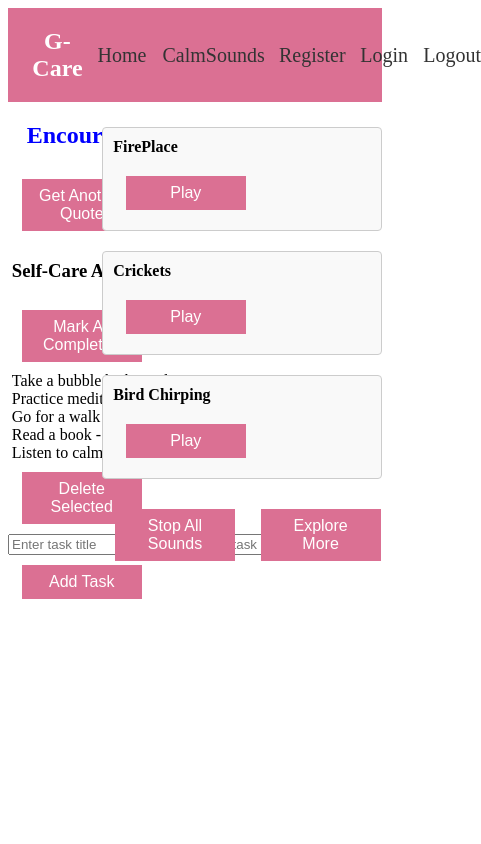
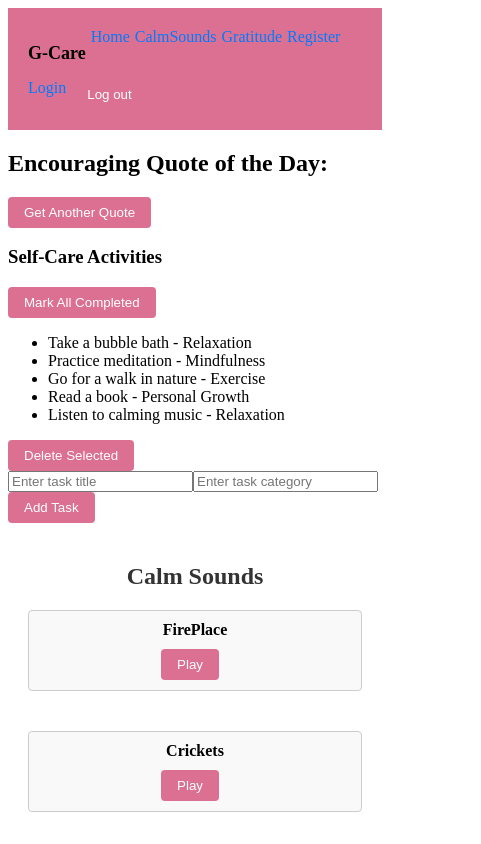
Before and after one commit to gatwirival/CalmG-Care, a Next.js app: page / in a window 390 px wide. Shown: the top 844 px of the page, 481 px wide, since content can reach past the window. Built offline with nearby package versions, Linux system fonts and the light colour scheme; no server answers.

Commit message:
Logout(fixing acess rights) and styling

```diff
--- a/pages/Login.js
+++ b/pages/Login.js
@@ -3,6 +3,7 @@ import { useRouter } from "next/router";
 import { login } from "../appwrite";
 import Link from "next/link";
 import Header from "./components/Header";
+import Footer from "./components/Footer";
 
 export default function LogIn() {
   const [email, setEmail] = useState("");
@@ -63,6 +64,7 @@ export default function LogIn() {
         Register
       </Link>
     </form>
+    <Footer/>
     </>
   );
 }
--- a/pages/Register.js
+++ b/pages/Register.js
@@ -2,6 +2,7 @@ import { useState } from "react";
 import { register } from "../appwrite";
 import Link from "next/link";
 import Header from "./components/Header";
+import Footer from "./components/Footer";
 
 export default function SignUp() {
   const [email, setEmail] = useState("");
@@ -66,6 +67,7 @@ export default function SignUp() {
         Login
       </Link>
     </form>
+    <Footer/>
     </>
   );
 }
--- a/pages/components/Calmsounds.js
+++ b/pages/components/Calmsounds.js
@@ -28,7 +28,8 @@ const CalmSounds = () => {
   };
 
   return (
-    <div style={{ position: 'fixed', top: '15%', right: '2%' }}>
+    <div className="calm-sounds">
+      <h2 className="component-title">Calm Sounds</h2>
       <div className="sounds-container">
         {sounds.map((sound) => (
           <div
--- /dev/null
+++ b/pages/components/Footer.js
@@ -0,0 +1,14 @@
+import React from 'react';
+
+const Footer = () => {
+  return (
+    <footer className="footer">
+      <div className="footer-content">
+        <p>&copy; {new Date().getFullYear()} G-Care. All rights reserved.</p>
+        <p>Terms of Service | Privacy Policy</p>
+      </div>
+    </footer>
+  );
+};
+
+export default Footer;
--- a/pages/components/Header.js
+++ b/pages/components/Header.js
@@ -1,6 +1,7 @@
 // Header.js
 
 import Link from 'next/link';
+import Logout from './Logout';
 
 const Header = () => {
   return (
@@ -21,6 +22,11 @@ const Header = () => {
             </Link>
           </li>
           <li>
+            <Link href="/Gratitude" legacyBehavior>
+              Gratitude
+            </Link>
+          </li>
+          <li>
             <Link href="/Register" legacyBehavior>
               Register
             </Link>
@@ -30,11 +36,7 @@ const Header = () => {
               Login
             </Link>
           </li>
-          <li>
-            <Link href="/Logout" legacyBehavior>
-              Logout
-            </Link>
-          </li>
+          <Logout/>
         </ul>
       </nav>
     </header>
--- /dev/null
+++ b/pages/components/Logout.js
@@ -0,0 +1,37 @@
+import { useEffect, useState } from "react";
+import { useRouter } from "next/router";
+import { getUserData, logout } from "../../appwrite";
+
+function Logout() {
+  const router = useRouter();
+  const [user, setUser] = useState(null);
+
+  useEffect(() => {
+    getUserData()
+      .then((account) => setUser(account))
+      .catch((error) => {
+        if (router.pathname !== "/Register" && router.pathname !== "/") {
+          router.push('/Login');
+        }
+      });
+  }, []);
+
+  const handleLogOut = () => {
+    logout()
+      .then(() => router.push('/Login'))
+      .catch((error) => console.log("Logout error:", error));
+  };
+
+  if (!user && router.pathname !== "/Register" && router.pathname !== "/") {
+    return <p>You aren't logged in.</p>;
+  }
+
+  return (
+    <div>
+      {user && <p>Logged in as {user.email}</p>}
+      <button onClick={handleLogOut}>Log out</button>
+    </div>
+  );
+}
+
+export default Logout;
--- a/pages/global.css
+++ b/pages/global.css
@@ -1,4 +1,4 @@
-  body {
+body {
     color: rgb(var(--foreground-rgb));
     background: linear-gradient(
         to bottom,
@@ -22,71 +22,26 @@
   button {
     background-color: palevioletred;
     color: #fff;
-    border: none;
-    margin: 10px;
-    font-size: 16px;
-    font-family: sans-serif;
-    text-align: center;
+    padding: 10px 20px;
+    border-radius: 4px;
     cursor: pointer;
-    display: inline-block;
-    width: 120px;
-    padding: 8px 16px;
-    position: relative;
-    left: 1%;
-
+    border: 2px solid #ccc;
   }
-
-  .horizontal-header {
-    display: flex; /* Enables horizontal layout */
-    align-items: center; /* Centers items vertically */
-  }
-
-  /* Additional styles for the header */
-  header {
-      background-color: palevioletred;
-      color: white;
-      font-size: 20px;
-      padding: 20px;
-      text-align: center;
-      shape-margin: 0%;
-  }
-
-  ul {
-    list-style: none;
+/*HeADER*/
+  ul.horizontal-header {
+    display: flex;
+    flex-wrap: wrap;
+    list-style-type: none;
     margin: 0;
     padding: 0;
-    left: 5%;
+    background-color: palevioletred;
+    padding: 20px;
   }
 
   li {
-    margin-right: 15px;
-    position: relative;
-    left: 1%;
+    margin-right: 20px;
   }
 
-  h1 {
-    font-size: 24px;
-    margin: 0;
-    padding: 10;
-    position: relative;
-    left: 2%;
-  }
-  h2{
-    color: blue;
-    position: relative;
-    left: 5%;
-  }
-  h3{
-    position: relative;
-    left: 1%;
-  }
-
-  a {
-    text-decoration: none;
-    color: #333;
-    position: relative;
-    left: 2%;
-  }
   /*sound*/
   .sound {
     margin-bottom: 20px;
@@ -104,6 +59,7 @@
     font-weight: bold;
     margin-bottom: 10px;
   }
+
   /*login and signup form*/
   .form {
     max-width: 300px;
@@ -138,9 +94,202 @@
     border-radius: 4px;
     cursor: pointer;
   }
+
   .register-link {
     display: block;
     margin-top: 10px;
     text-align: center;
     color: #007bff;
   }
+
+  /*Footer*/
+  .footer {
+    background-color: #f2f2f2;
+    padding: 20px;
+    text-align: center;
+  }
+
+  .footer-content {
+    display: flex;
+    justify-content: space-between;
+    align-items: center;
+  }
+
+  .footer p {
+    margin: 0;
+  }
+
+  .footer p:first-child {
+    font-weight: bold;
+  }
+
+  /* Responsive Styles */
+
+  @media only screen and (max-width: 768px) {
+    .container {
+      text-align: left;
+    }
+
+    .title {
+      font-size: 20px;
+      margin-bottom: 15px;
+      left: 0;
+    }
+
+    h1 {
+      font-size: 20px;
+      left: 0;
+    }
+
+    h2 {
+      left: 0;
+    }
+
+    h3 {
+      left: 0;
+    }
+
+    ul {
+      left: 0;
+    }
+
+    li {
+      left: 0;
+    }
+
+    a {
+      left: 0;
+    }
+
+    .form {
+      max-width: 100%;
+      padding: 5%;
+    }
+
+    .form-group {
+      margin-bottom: 15px;
+    }
+  }
+  /*Calmsounds Component*/
+  .calm-sounds {
+    text-align: center;
+    padding: 20px;
+  }
+
+  .component-title {
+    font-size: 24px;
+    margin-bottom: 20px;
+    color: #333;
+  }
+
+  .sounds-container {
+    display: grid;
+    grid-template-columns: repeat(auto-fit, minmax(200px, 1fr));
+    gap: 20px;
+    margin-bottom: 20px;
+  }
+
+  .sound {
+    background-color: #f9f9f9;
+    padding: 10px;
+    border: 1px solid #ccc;
+    border-radius: 4px;
+  }
+
+  .sound.playing {
+    background-color: #d6f0fd;
+  }
+
+  .sound-name {
+    font-weight: bold;
+    margin-bottom: 10px;
+  }
+
+  audio {
+    width: 100%;
+  }
+
+  .buttons-container {
+    margin-top: 20px;
+  }
+
+  button {
+    background-color: palevioletred;
+    color: #fff;
+    padding: 10px 20px;
+    border-radius: 4px;
+    border: none;
+    cursor: pointer;
+    margin-right: 10px;
+  }
+
+  button:hover {
+    background-color: #ff5678;
+  }
+
+  a {
+    text-decoration: none;
+    color: #007bff;
+  }
+
+  @media only screen and (max-width: 480px) {
+    .container {
+      text-align: left;
+    }
+
+    .title {
+      font-size: 18px;
+      margin-bottom: 10px;
+      left: 0;
+    }
+
+    h1 {
+      font-size: 18px;
+      left: 0;
+    }
+
+    h2 {
+      left: 0;
+    }
+
+    h3 {
+      left: 0;
+    }
+
+    ul {
+      left: 0;
+    }
+
+    li {
+      left: 0;
+    }
+
+    a {
+      left: 0;
+    }
+
+    .form {
+      max-width: 100%;
+      padding: 5%;
+    }
+
+    .form-group {
+      margin-bottom: 10px;
+    }
+
+    button {
+      padding: 8px 16px;
+    }
+  }
+  /*Header*/
+  @media (max-width: 768px) {
+    li {
+      margin-right: 10px;
+    }
+  }
+
+  @media (max-width: 480px) {
+    li {
+      margin-right: 5px;
+    }
+  }
--- a/pages/index.js
+++ b/pages/index.js
@@ -1,9 +1,9 @@
 import React from 'react';
-import Link from 'next/link';
 import Header from '../pages/components/Header'
 import SelfCareList from '../pages/components/SelfCareList';
 import EncouragingQuotes from './components/EncouragingQuotes';
 import CalmSounds from './components/Calmsounds';
+import Footer from './components/Footer';
 
 function Home() {
   const selfCareItems = [
@@ -20,6 +20,7 @@ function Home() {
         <EncouragingQuotes />
         <SelfCareList selfCareItems={selfCareItems} />
         <CalmSounds />
+        <Footer/>
     </>
   );
 }
```
Also changed, not shown: pages/Gratitude.js (added, +58 -0 lines), pages/Logout.js (deleted, +0 -29 lines).
